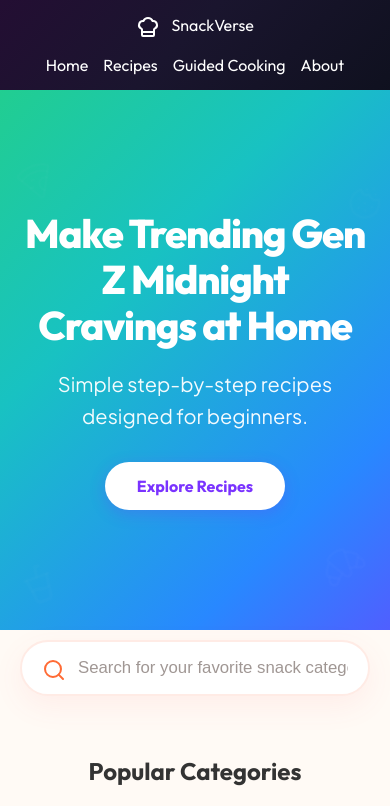
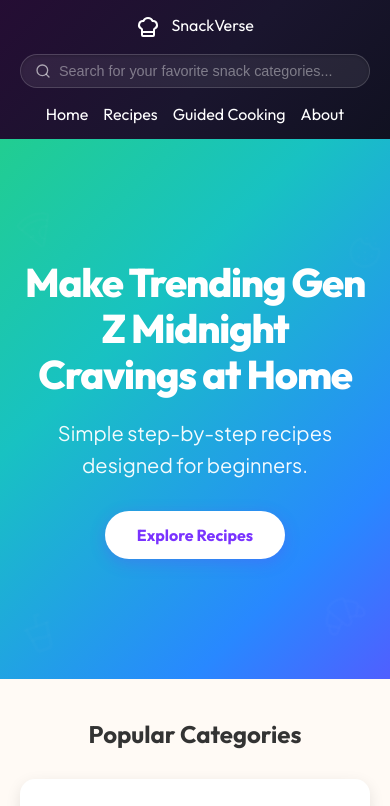
Before and after one commit to khushipriya280-ship-it/Snackverse, a plain HTML site: page index.html in a window 390 px wide. Shown: the top 806 px of the page. Drawn offline with nearby package versions, Linux system fonts and the light colour scheme.

Commit message:
feat: relocate global search bar into the main navigation and update hero banner asset

```diff
--- a/index.html
+++ b/index.html
@@ -13,12 +13,19 @@
 
     <nav>
         <div class="logo"><i data-lucide="chef-hat"></i> SnackVerse</div>
+        <div class="nav-actions">
+            <div class="nav-search-wrapper">
+                <span class="search-icon"><i data-lucide="search"></i></span>
+                <input type="text" id="recipe-search" placeholder="Search for your favorite snack categories..." aria-label="Search recipes">
+                <button id="clear-search" class="clear-btn" aria-label="Clear search" style="display: none;">&times;</button>
+            </div>
             <ul>
                 <li><a href="#">Home</a></li>
                 <li><a href="#">Recipes</a></li>
                 <li><a href="#">Guided Cooking</a></li>
                 <li><a href="#">About</a></li>
             </ul>
+        </div>
     </nav>
 
     <section class="hero">
@@ -36,14 +43,6 @@
             <div class="floating-shape shape-6"><i data-lucide="sandwich"></i></div>
             <div class="floating-shape shape-7"><i data-lucide="cake"></i></div>
             <div class="floating-shape shape-8"><i data-lucide="coffee"></i></div>
-        </div>
-    </section>
-
-    <section class="search-section">
-        <div class="search-wrapper">
-            <span class="search-icon"><i data-lucide="search"></i></span>
-            <input type="text" id="recipe-search" placeholder="Search for your favorite snack categories..." aria-label="Search recipes">
-            <button id="clear-search" class="clear-btn" aria-label="Clear search" style="display: none;">&times;</button>
         </div>
     </section>
 
--- a/script.js
+++ b/script.js
@@ -10,7 +10,7 @@ const noResults = document.getElementById("no-results");
 
 if (exploreBtn && searchInput) {
     exploreBtn.addEventListener("click", () => {
-        searchInput.scrollIntoView({ behavior: "smooth", block: "center" });
+        window.scrollTo({ top: 0, behavior: "smooth" });
         searchInput.focus();
     });
 }
--- a/style.css
+++ b/style.css
@@ -43,6 +43,85 @@ nav {
     background: linear-gradient(135deg, #0b0f19, #1a152e, #290a36, #1a152e, #0b0f19);
     background-size: 300% 300%;
     animation: nav-gradient-anim 12s ease infinite;
+    color: white;
+}
+
+.nav-actions {
+    display: flex;
+    align-items: center;
+    gap: 30px;
+}
+
+.nav-search-wrapper {
+    display: flex;
+    align-items: center;
+    width: 260px;
+    background: rgba(255, 255, 255, 0.08);
+    border: 1px solid rgba(255, 255, 255, 0.15);
+    border-radius: 50px;
+    padding: 6px 14px;
+    transition: all 0.3s cubic-bezier(0.165, 0.84, 0.44, 1);
+    box-shadow: inset 0 1px 3px rgba(0,0,0,0.2);
+}
+
+.nav-search-wrapper:hover {
+    background: rgba(255, 255, 255, 0.12);
+    border-color: rgba(255, 255, 255, 0.25);
+}
+
+.nav-search-wrapper:focus-within {
+    background: rgba(255, 255, 255, 0.15);
+    border-color: #ff5e62;
+    width: 320px;
+    box-shadow: 0 0 15px rgba(255, 94, 98, 0.25);
+}
+
+.nav-search-wrapper .search-icon {
+    font-size: 1rem;
+    margin-right: 8px;
+    color: rgba(255, 255, 255, 0.6);
+    display: flex;
+    align-items: center;
+}
+
+.nav-search-wrapper .search-icon .lucide {
+    width: 16px;
+    height: 16px;
+}
+
+.nav-search-wrapper input {
+    flex: 1;
+    border: none;
+    outline: none;
+    font-size: 0.9rem;
+    color: white;
+    background: transparent;
+    padding: 2px 0;
+}
+
+.nav-search-wrapper input::placeholder {
+    color: rgba(255, 255, 255, 0.4);
+}
+
+.nav-search-wrapper .clear-btn {
+    background: rgba(255, 255, 255, 0.12);
+    color: rgba(255, 255, 255, 0.7);
+    border: none;
+    border-radius: 50%;
+    width: 18px;
+    height: 18px;
+    font-size: 0.85rem;
+    line-height: 1;
+    cursor: pointer;
+    display: flex;
+    align-items: center;
+    justify-content: center;
+    transition: all 0.2s ease;
+    margin-left: 6px;
+}
+
+.nav-search-wrapper .clear-btn:hover {
+    background: #ff5e62;
     color: white;
 }
 
@@ -248,6 +327,14 @@ nav a {
         gap: 15px;
         padding: 15px 20px;
         text-align: center;
+    }
+    .nav-actions {
+        flex-direction: column;
+        gap: 15px;
+        width: 100%;
+    }
+    .nav-search-wrapper {
+        width: 100% !important;
     }
     nav ul {
         flex-wrap: wrap;
```
Also changed, not shown: pizza.html (+8 -6 lines), pizza_banner.jpg (added). Lines whose indentation alone changed are shown as unchanged.
